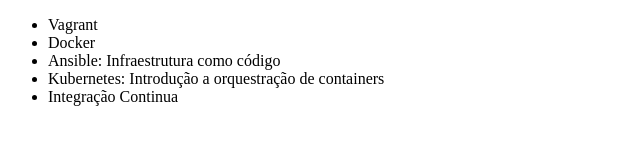
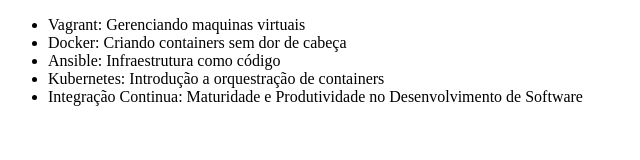
Before and after one commit to carlossantosdf/Alura_Git_GitHub, a plain HTML site: page controle&compartilhe_codigos/index.html in a window 1280 px wide. Shown: the whole page, without its empty margins (0-640 px from the left). Drawn offline with Linux system fonts and the light colour scheme.

Commit message:
Consolidade nome dos Cursos

```diff
--- a/controle&compartilhe_codigos/index.html
+++ b/controle&compartilhe_codigos/index.html
@@ -6,11 +6,11 @@
 </head>
 <body>
     <ul>
-        <li>Vagrant</li>
-        <li>Docker</li>
+        <li>Vagrant: Gerenciando maquinas virtuais</li>
+        <li>Docker: Criando containers sem dor de cabeça</li>
         <li>Ansible: Infraestrutura como código</li>
         <li>Kubernetes: Introdução a orquestração de containers</li>
-        <li>Integração Continua</li>
+        <li>Integração Continua: Maturidade e Produtividade no Desenvolvimento de Software</li>
     </ul>
 </body>
 </html>
```
